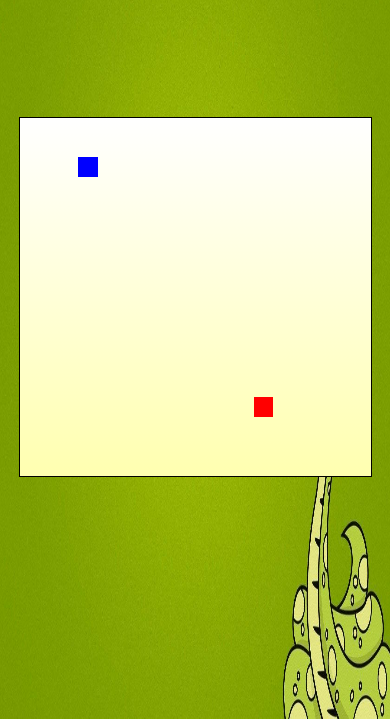
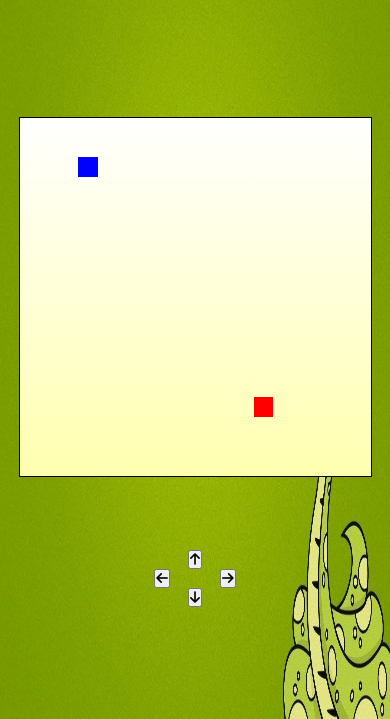
Before and after one commit to anishyadavv/SnakeGame, a plain HTML site: page index.html in a window 390 px wide. Shown: the part 125-844 px from the top of the page. Drawn offline with Linux system fonts and the light colour scheme.

Commit message:
added arrow buttons for mobile users

```diff
--- a/index.html
+++ b/index.html
@@ -15,6 +15,14 @@
         <div id="scoreBox"></div>
         <div id="highscoreBox">HighScore: 0</div>
         <div id="board"></div>
+        <div class="buttons">
+            <button id="up"><i class="fa-solid fa-arrow-up"></i></button>
+            <div class="left">
+                <button id="left"><i class="fa-solid fa-arrow-left"></i></button>
+                <button id="right"><i class="fa-solid fa-arrow-right"></i></button>
+            </div>
+            <button id="down"><i class="fa-solid fa-arrow-down"></i></button>
+        </div>
     </div>
 
     <script src="script.js"></script>
--- a/style.css
+++ b/style.css
@@ -55,3 +55,20 @@
     .food {
         background-color: blue;
     }
+
+    .buttons {
+        flex-direction: column;
+        position: absolute;
+        top: 80vh;
+        align-items: center;
+        display: flex;
+    }
+
+    .left {
+        display: flex;
+        align-items: center;
+    }
+
+    #left {
+        margin-right: 50px;
+    }
```
Lines whose indentation alone changed are shown as unchanged.
